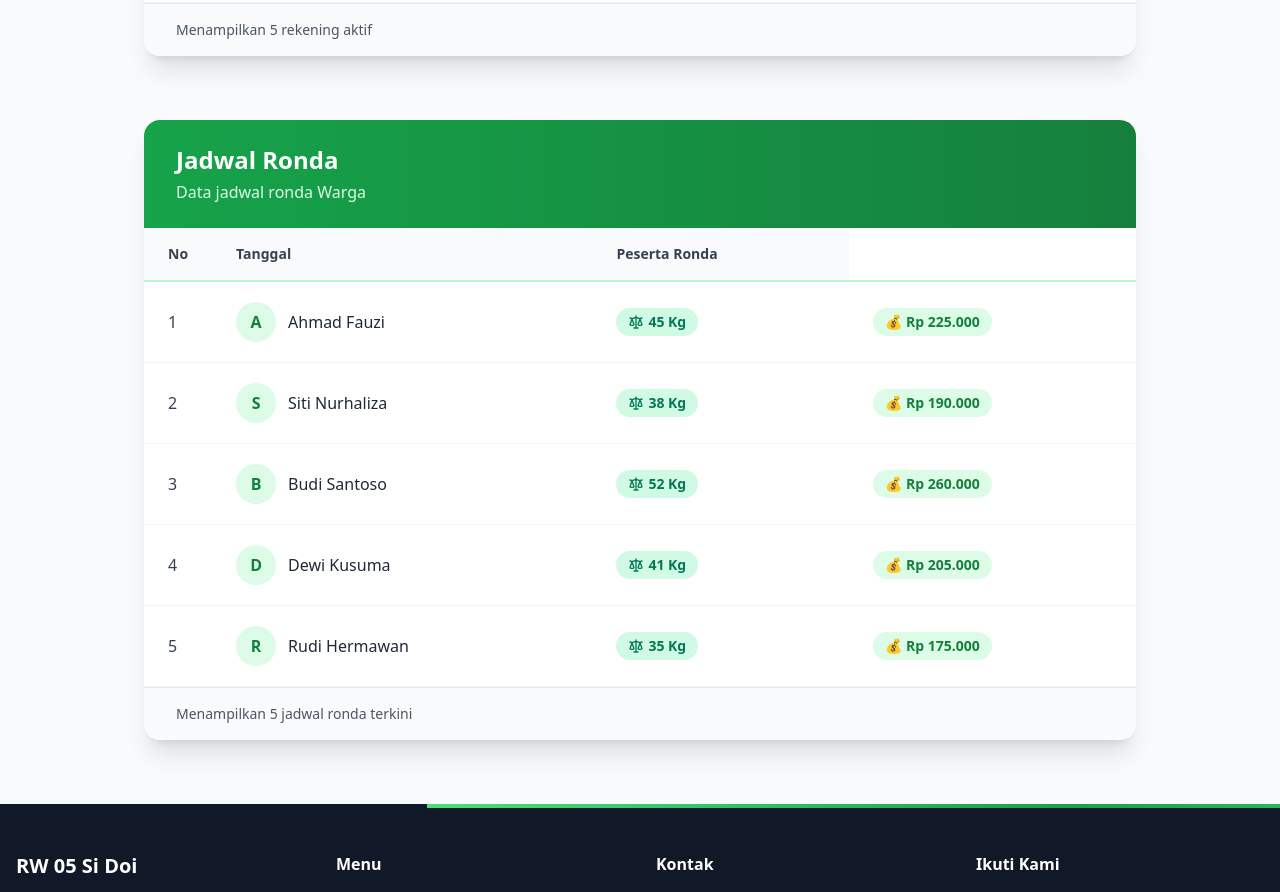
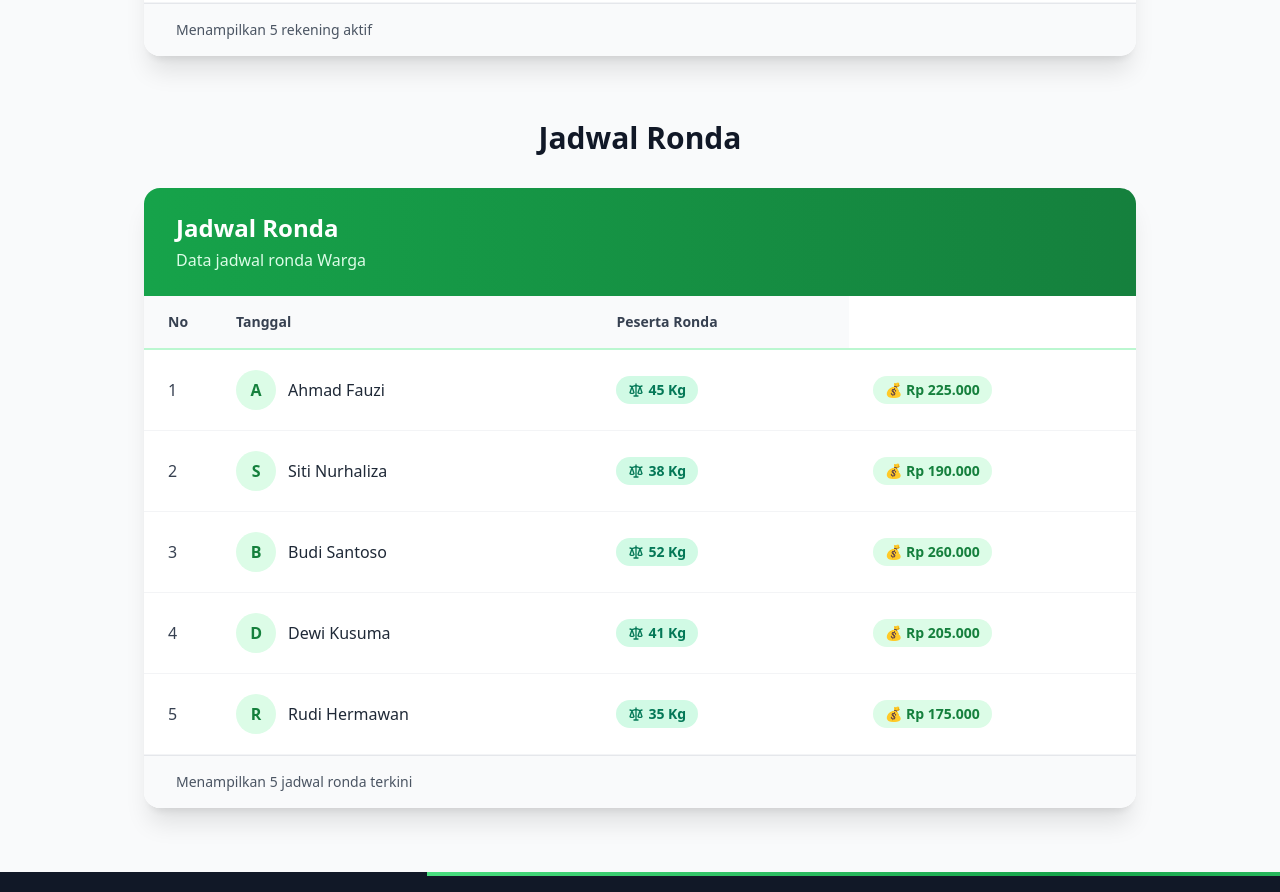
Before and after one commit to agung42lp/DesaPoint, a Vue app: page /#/ in a window 1280 px wide. Shown: the part 4920-5812 px from the top of the page. Built offline with nearby package versions, Linux system fonts and the light colour scheme.

Commit message:
fix jadwal ronda

```diff
--- a/src/Pages/Home.vue
+++ b/src/Pages/Home.vue
@@ -675,6 +675,7 @@
 
       <!-- Bagian tabel jadwal ronda ya guys-->
       <section class="max-w-5xl mx-auto px-4 mt-12 mb-16 scroll-animate">
+        <h2 class="text-3xl font-bold text-gray-900 mb-8 text-center animate-fadeInUp">Jadwal Ronda</h2>
         <div class="bg-white rounded-2xl shadow-xl overflow-hidden">
           <div class="bg-gradient-to-r from-green-600 to-green-700 px-8 py-6">
             <h2 class="text-2xl font-bold text-white">Jadwal Ronda </h2>
```
Also changed, not shown: 1 other file (tests, documents, lock files or other folders).
